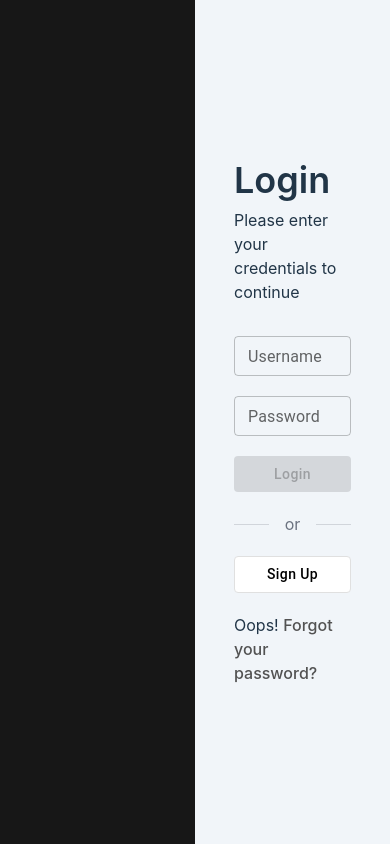
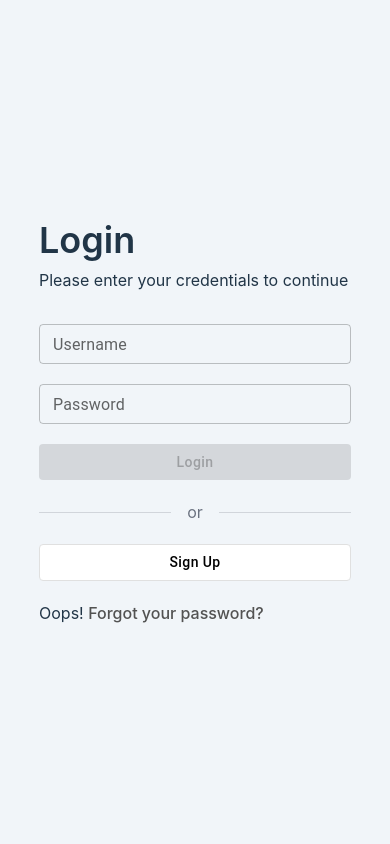
Before and after one commit to kavishsathia/gossip, a React (Vite) app in the folder frontend/: page /login in a window 390 px wide. Built offline with nearby package versions, Linux system fonts and the light colour scheme.

Commit message:
Fix: Add mobile responsiveness to login page

```diff
--- a/frontend/src/features/auth/views/LoginView.tsx
+++ b/frontend/src/features/auth/views/LoginView.tsx
@@ -6,10 +6,10 @@ function App() {
   const [username, setUsername] = useState("");
   const [password, setPassword] = useState("");
   return (
-    <div className="h-screen w-screen grid grid-cols-2">
-      <div className="bg-neutral-900 h-screen"></div>
+    <div className="h-screen w-screen grid lg:grid-cols-2">
+      <div className="bg-neutral-900 h-screen hidden lg:block"></div>
       <div className="bg-slate-100 h-screen flex justify-center items-center">
-        <div className="w-3/5 space-y-5">
+        <div className="w-4/5 md:w-2/5 lg:w-3/5 space-y-5">
           <div className="w-full">
             <h1 className="block text-4xl font-semibold w-full mb-2">Login</h1>
             <h3 className="mb-3">Please enter your credentials to continue</h3>
@@ -40,7 +40,10 @@ function App() {
               const success = await loginAsUser(username, password);
               if (success) {
                 window.location.href = "/";
-              }
+              } else {
+	      	alert("Your username or password is invalid");
+	      }
+
             }}
             variant="contained"
             fullWidth
--- a/frontend/src/features/auth/views/SignUpView.tsx
+++ b/frontend/src/features/auth/views/SignUpView.tsx
@@ -22,10 +22,10 @@ function App() {
   const [confirmPassword, setConfirmPassword] = useState("");
 
   return (
-    <div className="h-screen w-screen grid grid-cols-2">
-      <div className="bg-neutral-900 h-screen"></div>
+    <div className="h-screen w-screen grid lg:grid-cols-2">
+      <div className="bg-neutral-900 h-screen hidden lg:block"></div>
       <div className="bg-slate-100 h-screen flex justify-center items-center">
-        <div className="w-3/5 space-y-5">
+        <div className="w-4/5 md:w-2/5 lg:w-3/5 space-y-5">
           <div className="w-full">
             <h1 className="block text-4xl font-semibold w-full mb-2">
               Sign Up
```
